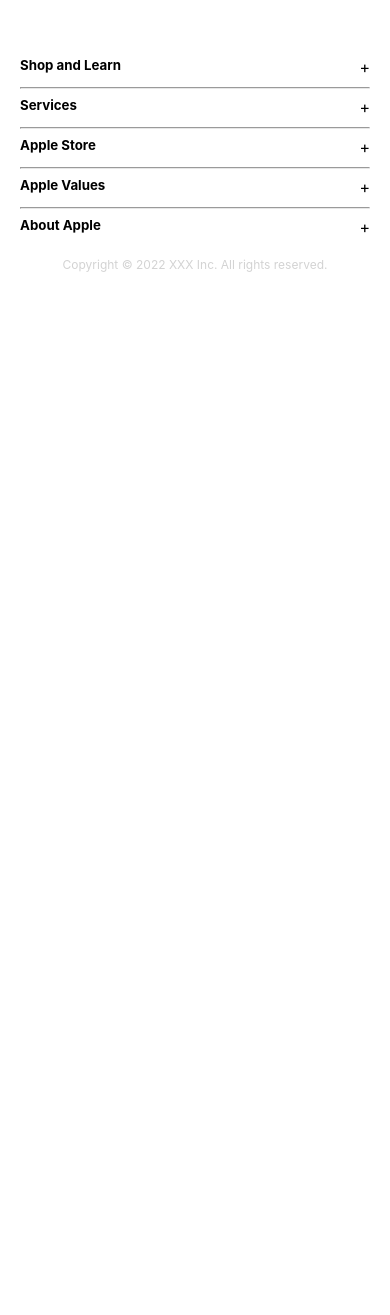
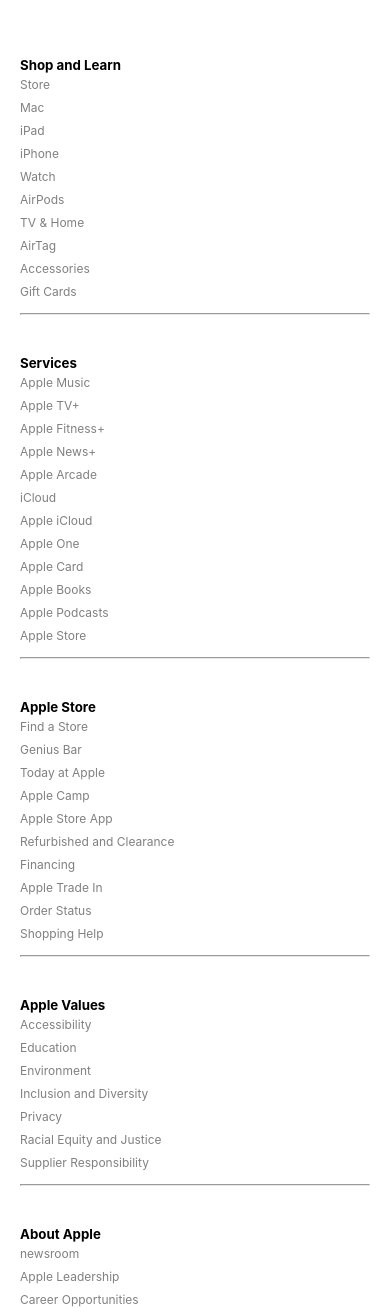
Before and after one commit to z1joey/apple-website, a React (Create React App) app: page /support in a window 390 px wide. Shown: the part 682-1997 px from the top of the page. Before the commit the page ends 974 px from the top, so only its background shows below. Built offline with nearby package versions, Linux system fonts and the light colour scheme.

Commit message:
♻️ simplified footer

```diff
--- a/src/components/Footer.css
+++ b/src/components/Footer.css
@@ -22,20 +22,6 @@
   justify-content: space-evenly;
 }
 
-.footer-header {
-  display: flex;
-  justify-content: space-between;
-}
-
-.footer-header:hover {
-  color: gray;
-  cursor: pointer;
-}
-
-.footer-header p {
-  display: none;
-}
-
 .divider {
   display: none;
 }
@@ -52,18 +38,6 @@
     flex-direction: column;
   }
 
-  .footer-section {
-    height: 20px;
-  }
-
-  .footer-section a {
-    display: none;
-  }
-
-  .footer-header p {
-    display: block;
-  }
-
   .divider {
     display: block;
     margin-top: 10px;
--- a/src/components/Footer.js
+++ b/src/components/Footer.js
@@ -1,5 +1,4 @@
 import React from "react";
-import { Link } from "react-router-dom";
 import "./Footer.css";
 
 const Footer = () => {
@@ -7,84 +6,69 @@
     <>
       <div className="footer-container">
         <div className="footer-section">
-          <div className="footer-header">
-            <h5>Shop and Learn</h5>
-            <p>+</p>
-          </div>
-          <Link>Store</Link>
-          <Link>Mac</Link>
-          <Link>iPad</Link>
-          <Link>iPhone</Link>
-          <Link>Watch</Link>
-          <Link>AirPods</Link>
-          <Link>TV & Home</Link>
-          <Link>AirTag</Link>
-          <Link>Accessories</Link>
-          <Link>Gift Cards</Link>
+          <h5>Shop and Learn</h5>
+          <a href="https://www.google.com/">Store</a>
+          <a href="https://www.google.com/">Mac</a>
+          <a href="https://www.google.com/">iPad</a>
+          <a href="https://www.google.com/">iPhone</a>
+          <a href="https://www.google.com/">Watch</a>
+          <a href="https://www.google.com/">AirPods</a>
+          <a href="https://www.google.com/">TV & Home</a>
+          <a href="https://www.google.com/">AirTag</a>
+          <a href="https://www.google.com/">Accessories</a>
+          <a href="https://www.google.com/">Gift Cards</a>
           <hr class="divider" />
         </div>
         <div className="footer-section">
-          <div className="footer-header">
-            <h5>Services</h5>
-            <p>+</p>
-          </div>
-          <Link>Apple Music</Link>
-          <Link>Apple TV+</Link>
-          <Link>Apple Fitness+</Link>
-          <Link>Apple News+</Link>
-          <Link>Apple Arcade</Link>
-          <Link>iCloud</Link>
-          <Link>Apple iCloud</Link>
-          <Link>Apple One</Link>
-          <Link>Apple Card</Link>
-          <Link>Apple Books</Link>
-          <Link>Apple Podcasts</Link>
-          <Link>Apple Store</Link>
+          <h5>Services</h5>
+          <a href="https://www.google.com/">Apple Music</a>
+          <a href="https://www.google.com/">Apple TV+</a>
+          <a href="https://www.google.com/">Apple Fitness+</a>
+          <a href="https://www.google.com/">Apple News+</a>
+          <a href="https://www.google.com/">Apple Arcade</a>
+          <a href="https://www.google.com/">iCloud</a>
+          <a href="https://www.google.com/">Apple iCloud</a>
+          <a href="https://www.google.com/">Apple One</a>
+          <a href="https://www.google.com/">Apple Card</a>
+          <a href="https://www.google.com/">Apple Books</a>
+          <a href="https://www.google.com/">Apple Podcasts</a>
+          <a href="https://www.google.com/">Apple Store</a>
           <hr class="divider" />
         </div>
         <div className="footer-section">
-          <div className="footer-header">
-            <h5>Apple Store</h5>
-            <p>+</p>
-          </div>
-          <Link>Find a Store</Link>
-          <Link>Genius Bar</Link>
-          <Link>Today at Apple</Link>
-          <Link>Apple Camp</Link>
-          <Link>Apple Store App</Link>
-          <Link>Refurbished and Clearance</Link>
-          <Link>Financing</Link>
-          <Link>Apple Trade In</Link>
-          <Link>Order Status</Link>
-          <Link>Shopping Help</Link>
+          <h5>Apple Store</h5>
+          <a href="https://www.google.com/">Find a Store</a>
+          <a href="https://www.google.com/">Genius Bar</a>
+          <a href="https://www.google.com/">Today at Apple</a>
+          <a href="https://www.google.com/">Apple Camp</a>
+          <a href="https://www.google.com/">Apple Store App</a>
+          <a href="https://www.google.com/">Refurbished and Clearance</a>
+          <a href="https://www.google.com/">Financing</a>
+          <a href="https://www.google.com/">Apple Trade In</a>
+          <a href="https://www.google.com/">Order Status</a>
+          <a href="https://www.google.com/">Shopping Help</a>
           <hr class="divider" />
         </div>
         <div className="footer-section">
-          <div className="footer-header">
-            <h5>Apple Values</h5>
-            <p>+</p>
-          </div>
-          <Link>Accessibility</Link>
-          <Link>Education</Link>
-          <Link>Environment</Link>
-          <Link>Inclusion and Diversity</Link>
-          <Link>Privacy</Link>
-          <Link>Racial Equity and Justice</Link>
-          <Link>Supplier Responsibility</Link>
+          <h5>Apple Values</h5>
+          <a href="https://www.google.com/">Accessibility</a>
+          <a href="https://www.google.com/">Education</a>
+          <a href="https://www.google.com/">Environment</a>
+          <a href="https://www.google.com/">Inclusion and Diversity</a>
+          <a href="https://www.google.com/">Privacy</a>
+          <a href="https://www.google.com/">Racial Equity and Justice</a>
+          <a href="https://www.google.com/">Supplier Responsibility</a>
           <hr class="divider" />
         </div>
         <div className="footer-section">
-          <div className="footer-header">
-            <h5>About Apple</h5>
-            <p>+</p>
-          </div>
-          <Link>newsroom</Link>
-          <Link>Apple Leadership</Link>
-          <Link>Career Opportunities</Link>
-          <Link>Investors</Link>
-          <Link>Ethics & Compliance</Link>
-          <Link>Events</Link>
-          <Link>Contact Apple</Link>
+          <h5>About Apple</h5>
+          <a href="https://www.google.com/">newsroom</a>
+          <a href="https://www.google.com/">Apple Leadership</a>
+          <a href="https://www.google.com/">Career Opportunities</a>
+          <a href="https://www.google.com/">Investors</a>
+          <a href="https://www.google.com/">Ethics & Compliance</a>
+          <a href="https://www.google.com/">Events</a>
+          <a href="https://www.google.com/">Contact Apple</a>
         </div>
       </div>
       <p className="copyright">
```
